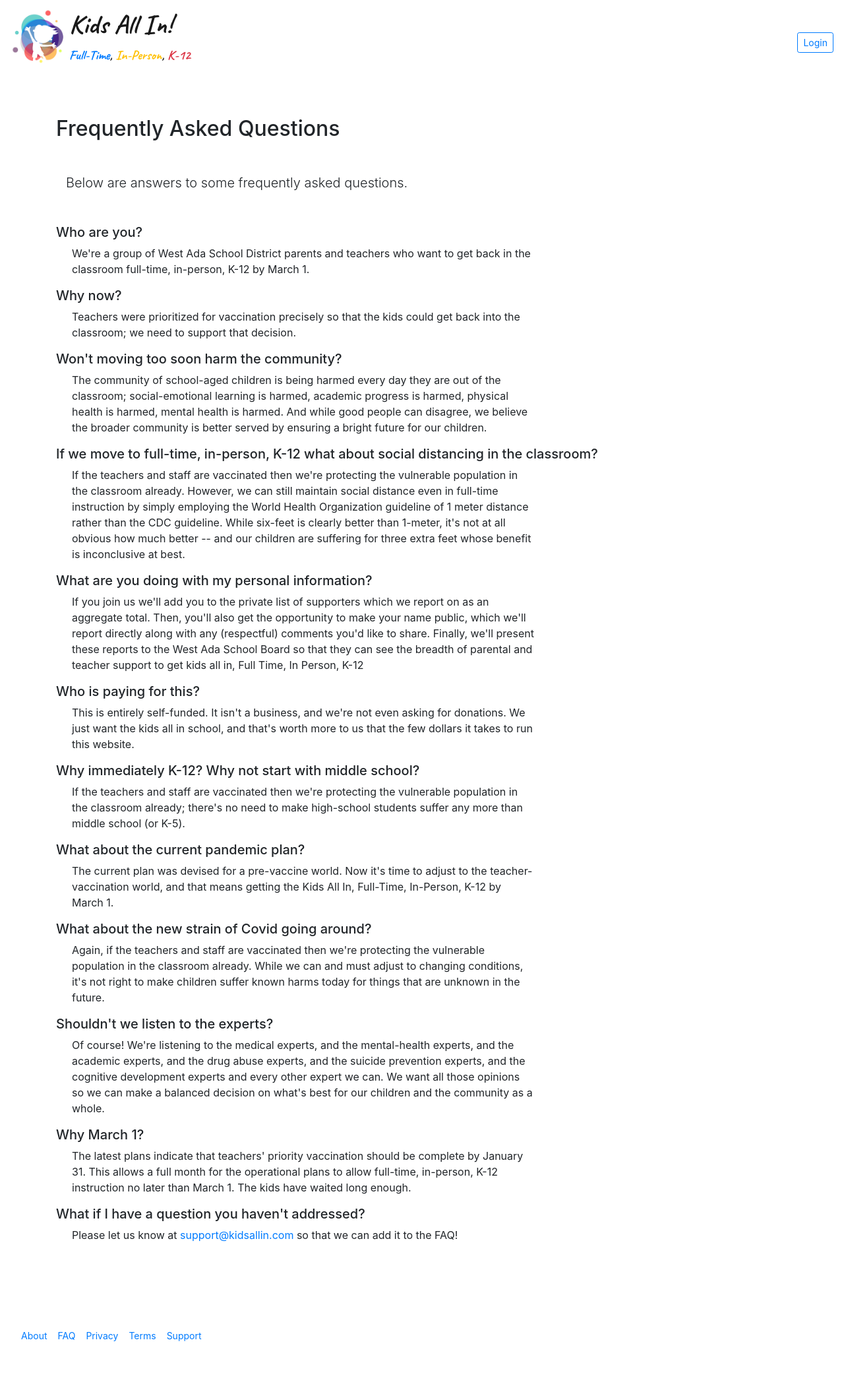
After one commit to dbinetti/kidsallin, a Django app: page /faq/ in a window 1280 px wide. The commit adds this page. Shown: the whole page at 66% size. Run offline with Django 3.2, Linux system fonts and the light colour scheme; some libraries are stand-ins or nearby versions.

Commit message:
Updated FAQ and template

```diff
--- a/project/app/forms.py
+++ b/project/app/forms.py
@@ -36,7 +36,7 @@ class ParentForm(forms.ModelForm):
             'notes',
         ]
         labels = {
-            "is_public": "Please make my name Public",
+            "is_public": "Please Make My Name Public",
             "is_teacher": "I am a Professional Educator",
             "is_medical": "I am a Medical Professional",
         }
--- a/project/app/templates/app/pages/about.html
+++ b/project/app/templates/app/pages/about.html
@@ -13,7 +13,7 @@
   <section class='my-5'>
     <div class='col-lg-8'>
       <p>
-        Kids All In believes that with the Covid-19 vaccine out and available to teachers it's time to get our kids back in school full-time, in-person, K-12.
+        Kids All In believes that with the Covid-19 vaccine out and available to teachers it's time to get our kids back in school full-time, in-person, K-12.  Teachers were prioritized for vaccination precisely so that the kids could get back into the classroom; we need to support that decision.
       </p>
     </div>
   </section>
--- a/project/app/templates/app/pages/base.html
+++ b/project/app/templates/app/pages/base.html
@@ -78,6 +78,9 @@
             <a href="{% url 'about' %}"><small>About</small></a>
           </li>
           <li class="nav-item ml-3">
+            <a href="{% url 'faq' %}"><small>FAQ</small></a>
+          </li>
+          <li class="nav-item ml-3">
             <a href="{% url 'privacy' %}"><small>Privacy</small></a>
           </li>
           <li class="nav-item ml-3">
--- a/project/app/templates/app/pages/delete.html
+++ b/project/app/templates/app/pages/delete.html
@@ -7,7 +7,10 @@
 {% block content %}
   <section>
     <p class='lead'>
-      Deleting your account will remove you permanently from the system.  There is no undo!
+      Deleting your account will remove you permanently from the system.  All records of your participation, including as part of aggregate report totals, will be removed.
+    </p>
+    <p>
+      Please be certain you want to delete your account, as there is no undo!  If you're not sure or have questions before deletion, please feel free to send us a note at <a href='mailto:support@kidsallin.com'>support@kidsallin.com</a>
     </p>
   </section>
   <section class='my-5'>
--- /dev/null
+++ b/project/app/templates/app/pages/faq.html
@@ -0,0 +1,118 @@
+{% extends 'app/pages/base.html' %}
+
+{% block title %}About Kids All In{% endblock title %}
+
+
+{% block content %}
+
+  <section class='my-5'>
+    <h2>
+      Frequently Asked Questions
+    </h2>
+  </section>
+  <section class='my-5'>
+    <div class='col-lg-8'>
+      <p class='lead'>
+        Below are answers to some frequently asked questions.
+      </p>
+    </div>
+  </section>
+  <section class='my-5'>
+    <div class='my-2'>
+      <h5>
+        Who are you?
+      </h5>
+      <p class='pl-4 col-lg-8'>
+        We're a group of West Ada School District parents and teachers who want to get back in the classroom full-time, in-person, K-12 by March 1.
+      </p>
+    </div>
+    <div class='my-2'>
+      <h5>
+        Why now?
+      </h5>
+      <p class='pl-4 col-lg-8'>
+        Teachers were prioritized for vaccination precisely so that the kids could get back into the classroom; we need to support that decision.
+      </p>
+    </div>
+    <div class='my-2'>
+      <h5>
+        Won't moving too soon harm the community?
+      </h5>
+      <p class='pl-4 col-lg-8'>
+        The community of school-aged children is being harmed every day they are out of the classroom; social-emotional learning is harmed, academic progress is harmed, physical health is harmed, mental health is harmed.  And while good people can disagree, we believe the broader community is better served by ensuring a bright future for our children.
+      </p>
+    </div>
+    <div class='my-2'>
+      <h5>
+        If we move to full-time, in-person, K-12 what about social distancing in the classroom?
+      </h5>
+      <p class='pl-4 col-lg-8'>
+        If the teachers and staff are vaccinated then we're protecting the vulnerable population in the classroom already.  However, we can still maintain social distance even in full-time instruction by simply employing the World Health Organization guideline of 1 meter distance rather than the CDC guideline.  While six-feet is clearly better than 1-meter, it's not at all obvious how much better -- and our children are suffering for three extra feet whose benefit is inconclusive at best.
+      </p>
+    </div>
+    <div class='my-2'>
+      <h5>
+        What are you doing with my personal information?
+      </h5>
+      <p class='pl-4 col-lg-8'>
+        If you join us we'll add you to the private list of supporters which we report on as an aggregate total.  Then, you'll also get the opportunity to make your name public, which we'll report directly along with any (respectful) comments you'd like to share.  Finally, we'll present these reports to the West Ada School Board so that they can see the breadth of parental and teacher support to get kids all in, Full Time, In Person, K-12
+      </p>
+    </div>
+    <div class='my-2'>
+      <h5>
+        Who is paying for this?
+      </h5>
+      <p class='pl-4 col-lg-8'>
+        This is entirely self-funded.  It isn't a business, and we're not even asking for donations.  We just want the kids all in school, and that's worth more to us that the few dollars it takes to run this website.
+      </p>
+    </div>
+    <div class='my-2'>
+      <h5>
+        Why immediately K-12?  Why not start with middle school?
+      </h5>
+      <p class='pl-4 col-lg-8'>
+        If the teachers and staff are vaccinated then we're protecting the vulnerable population in the classroom already; there's no need to make high-school students suffer any more than middle school (or K-5).
+      </p>
+    </div>
+    <div class='my-2'>
+      <h5>
+        What about the current pandemic plan?
+      </h5>
+      <p class='pl-4 col-lg-8'>
+        The current plan was devised for a pre-vaccine world.  Now it's time to adjust to the teacher-vaccination world, and that means getting the Kids All In, Full-Time, In-Person, K-12 by March 1.
+      </p>
+    </div>
+    <div class='my-2'>
+      <h5>
+        What about the new strain of Covid going around?
+      </h5>
+      <p class='pl-4 col-lg-8'>
+        Again, if the teachers and staff are vaccinated then we're protecting the vulnerable population in the classroom already.  While we can and must adjust to changing conditions, it's not right to make children suffer known harms today for things that are unknown in the future.
+      </p>
+    </div>
+    <div class='my-2'>
+      <h5>
+        Shouldn't we listen to the experts?
+      </h5>
+      <p class='pl-4 col-lg-8'>
+        Of course!  We're listening to the medical experts, and the mental-health experts, and the academic experts, and the drug abuse experts, and the suicide prevention experts, and the cognitive development experts and every other expert we can.  We want all those opinions so we can make a balanced decision on what's best for our children and the community as a whole.
+      </p>
+    </div>
+    <div class='my-2'>
+      <h5>
+        Why March 1?
+      </h5>
+      <p class='pl-4 col-lg-8'>
+        The latest plans indicate that teachers' priority vaccination should be complete by January 31.  This allows a full month for the operational plans to allow full-time, in-person, K-12 instruction no later than March 1.  The kids have waited long enough.
+      </p>
+    </div>
+    <div class='my-2'>
+      <h5>
+        What if I have a question you haven't addressed?
+      </h5>
+      <p class='pl-4 col-lg-8'>
+        Please let us know at <a href='mailto:support@kidsallin.com'>support@kidsallin.com</a> so that we can add it to the FAQ!
+      </p>
+    </div>
+  </section>
+{% endblock content %}
--- a/project/app/urls.py
+++ b/project/app/urls.py
@@ -11,6 +11,7 @@ urlpatterns = [
 
     # Footer
     path('about/', TemplateView.as_view(template_name='app/pages/about.html'), name='about',),
+    path('faq/', TemplateView.as_view(template_name='app/pages/faq.html'), name='faq',),
     path('privacy/', TemplateView.as_view(template_name='app/pages/privacy.html'), name='privacy',),
     path('terms/', TemplateView.as_view(template_name='app/pages/terms.html'), name='terms',),
     path('support/', TemplateView.as_view(template_name='app/pages/support.html'), name='support',),
```
Also changed, not shown: project/app/templates/app/pages/index.html (+17 -7 lines).
